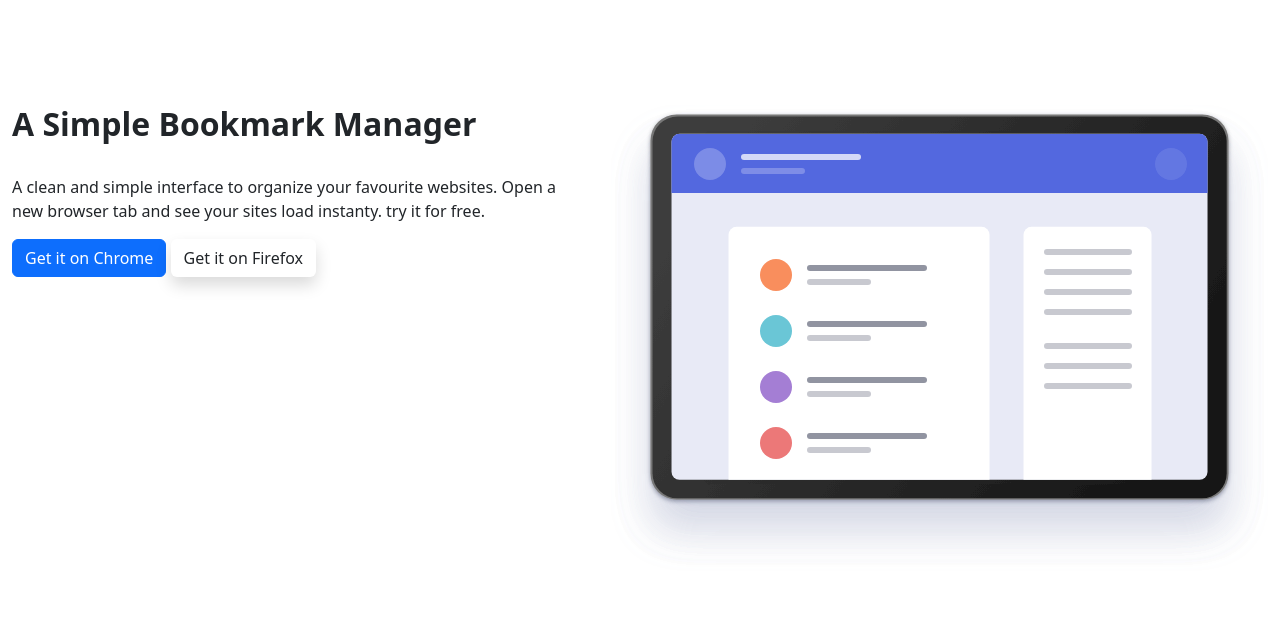
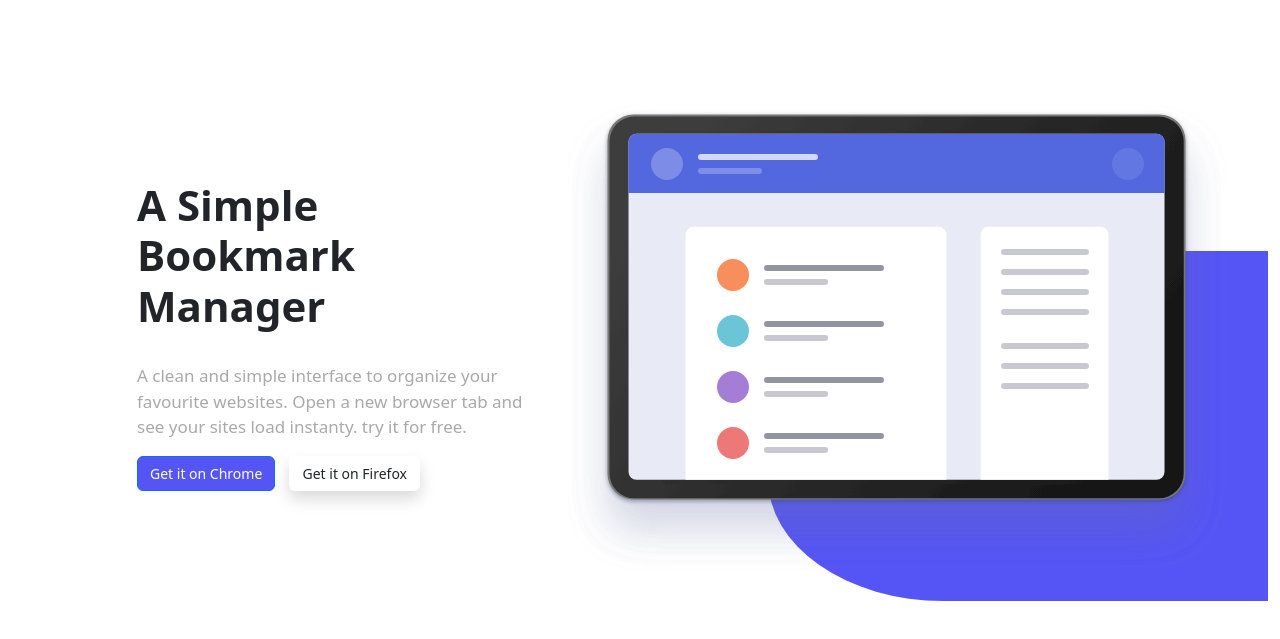
Before and after one commit to javijsgithub/S1.2, a plain HTML site: page index.html in a window 1280 px wide. Shown: the part 65-704 px from the top of the page. Drawn offline with Linux system fonts and the light colour scheme.

Commit message:
agrego estilos para seccion hero

```diff
--- a/estilos.css
+++ b/estilos.css
@@ -19,3 +19,34 @@
   .nav-link {
     color: black;
   }
+
+  .hero-h2 {
+    margin-top: 75px;
+    margin-left: 125px;
+    font-size: 42px;
+  }
+  .hero-texto {
+    color: darkgray;
+    font-size: 17px;
+    margin-left: 125px;
+  }
+  .hero .btn-primary {
+    background-color: rgb(85, 85, 245);
+    margin-left: 125px;
+    margin-right: 10px;
+    font-size: 14px;
+  }
+  .hero #btn-white {
+    font-size: 14px;
+  }
+  .hero-img {
+    margin-right: 40px;
+  }
+  .hero-figura {
+    background-color: rgb(85, 85, 245);
+    width: 500px;
+    height: 350px;
+    margin-top: -320px;
+    margin-left: 200px;
+    border-bottom-left-radius: 35%;
+  }
```
